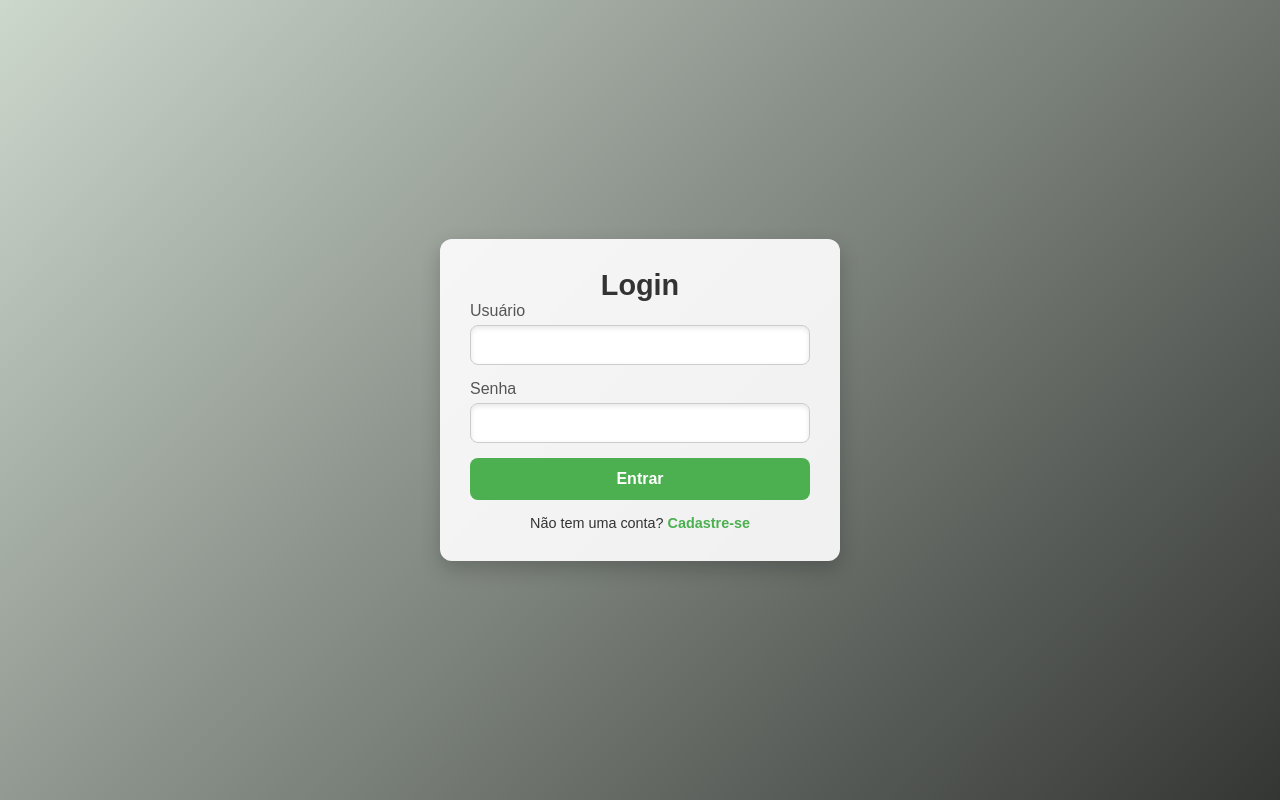
After one commit to gabrieIramos/Auriel_v1, a Flask app: page /login in a window 1280 px wide. The commit adds this page. Run offline with Flask 3, Linux system fonts and the light colour scheme.

Commit message:
feat: Adicionado login e registro com integração ao Supabase. - Criptografia de senha com bcrypt. - Validação de usuário e senha no banco de dados. - Implementação de controle de sessão com Flask. - Proteção contra SQL Injection nas consultas.

```diff
--- a/app.py
+++ b/app.py
@@ -1,20 +1,70 @@
-from flask import Flask, render_template, request, redirect, url_for
-from sourcedados import DadosAcoes  # Importa a classe DadosAcoes do arquivo sourcedados.py
+from flask import Flask, render_template, request, redirect, url_for, session
+import bcrypt
+from users_dal import users_DAL
 
 app = Flask(__name__)
-conversa = []  # Armazena as mensagens da conversa
+app.secret_key = "secreta-chave"  # Necessário para usar sessões
+dal = users_DAL()
 
-@app.route('/', methods=['GET', 'POST'])
-def index():
-    if request.method == 'POST':
-        mensagem = request.form.get('mensagem')
-        if mensagem:
-            conversa.append(f"Você: {mensagem}")
-            resposta = DadosAcoes.obter_dados_acoes('AAPL', '2018-01-01', '2023-01-01')  # Chama a função para obter dados de ações
+users = {"admin": "admin"}  # username: password
 
-            conversa.append(resposta)
-        return redirect(url_for('index'))
-    return render_template('chat.html', conversa=conversa)
+#####################################################
+##################LOGIN###############################
+#####################################################
+@app.route("/login", methods=["GET", "POST"])
+def login():
+    if request.method == "POST":
+        username = request.form["username"]
+        password = request.form["password"]
 
-if __name__ == '__main__':
+        user = dal.get_user(username)
+        if user:
+            hashed_password = user["password"]
+            # Verifica se a senha informada corresponde à senha armazenada
+            if bcrypt.checkpw(password.encode('utf-8'), hashed_password.encode('utf-8')):
+                session['user'] = username
+                return redirect(url_for("chat"))
+            else:
+                return render_template("login.html", login_erro="Usuário ou senha incorretos.")
+        return render_template("login.html", login_erro="Usuário ou senha incorretos.")
+    return render_template("login.html")
+
+#####################################################
+##################CHAT###############################
+#####################################################
+@app.route("/chat")
+def chat():
+    # Verifica se o usuário está logado
+    if 'user' not in session:
+        return redirect(url_for("login"))
+    return render_template("chat.html", user_login= "olá " + session['user'])
+
+
+####################################################
+##################LOGOUT###############################
+####################################################
+@app.route("/logout")
+def logout():
+    session.pop('user', None)
+    return redirect(url_for("login"))
+
+####################################################
+##################REGISTER###############################
+####################################################
+@app.route("/register", methods=["GET", "POST"])
+def register():
+    if request.method == "POST":
+        username = request.form["username"]
+        password = request.form["password"]
+
+        if dal.get_user(username):
+            return render_template("register.html", register_erro="Usuário já existe.")
+        else:
+            hashed_password = bcrypt.hashpw(password.encode('utf-8'), bcrypt.gensalt())
+            dal.create_user(username, hashed_password.decode('utf-8'))
+
+            return redirect(url_for("login"))
+    return render_template("register.html")
+
+if __name__ == "__main__":
     app.run(debug=True)
--- a/requirements.txt
+++ b/requirements.txt
@@ -1,4 +1,6 @@
 openai
 google.generativeai
 flask
-yfinance scikit-learn
+supabase
+bcrypt
+python-dotenv
--- /dev/null
+++ b/static/style.css
@@ -0,0 +1,179 @@
+/* Estilo global */
+* {
+    margin: 0;
+    padding: 0;
+    box-sizing: border-box;
+}
+
+body {
+    font-family: 'Arial', sans-serif;
+    background: linear-gradient(135deg, #cdd8cd, #343634);
+    color: #333;
+    display: flex;
+    justify-content: center;
+    align-items: center;
+    height: 100vh;
+    margin: 0;
+}
+
+/* Container principal */
+.container {
+    width: 90%;
+    max-width: 600px;
+    background: #fff;
+    padding: 30px;
+    border-radius: 12px;
+    box-shadow: 0 6px 10px rgba(0, 0, 0, 0.2);
+    display: flex;
+    flex-direction: column;
+    gap: 20px;
+    text-align: center;
+}
+
+/* Títulos */
+h1 {
+    font-size: 1.8rem;
+    color: #333;
+}
+
+/* Labels */
+label {
+    font-size: 1rem;
+    color: #555;
+    margin-bottom: 5px;
+    text-align: left;
+    display: block;
+}
+
+/* Inputs */
+input[type="text"], input[type="password"], .chat-input {
+    width: 100%;
+    padding: 10px;
+    margin-bottom: 15px;
+    border: 1px solid #ccc;
+    border-radius: 8px;
+    font-size: 1rem;
+    box-shadow: inset 0 2px 5px rgba(0, 0, 0, 0.1);
+}
+
+/* Botões */
+button {
+    width: 100%;
+    padding: 12px;
+    background: #4CAF50;
+    color: white;
+    border: none;
+    border-radius: 8px;
+    font-size: 1rem;
+    font-weight: bold;
+    cursor: pointer;
+    transition: background 0.3s ease-in-out;
+}
+
+button:hover {
+    background: #45A049;
+}
+
+/* Painel de configurações */
+.settings {
+    position: fixed;
+    top: 50%;
+    left: 50%;
+    transform: translate(-50%, -50%);
+    width: 90%;
+    max-width: 450px;
+    background: #fff;
+    padding: 25px;
+    border-radius: 12px;
+    box-shadow: 0 6px 12px rgba(0, 0, 0, 0.3);
+    display: flex;
+    flex-direction: column;
+    gap: 15px;
+    overflow: hidden;
+    z-index: 1000;
+}
+
+.hidden {
+    display: none;
+}
+
+.settings h2 {
+    font-size: 1.5rem;
+    color: #333;
+    text-align: center;
+    margin-bottom: 20px;
+}
+
+/* Área do chat */
+.chat-container {
+    display: flex;
+    flex-direction: column;
+    height: 80vh;
+    justify-content: space-between;
+    gap: 10px;
+}
+
+.chat-box {
+    padding: 20px;
+    height: calc(100% - 150px);
+    overflow-y: auto;
+    background: #f9f9f9;
+    border-radius: 8px;
+    border: 1px solid #ccc;
+}
+
+.login-container {
+    width: 100%; /* Largura máxima */
+    max-width: 400px; /* Largura máxima do painel */
+    background-color: rgba(255, 255, 255, 0.9); /* Fundo branco translúcido */
+    border-radius: 12px; /* Bordas arredondadas */
+    box-shadow: 0 8px 20px rgba(0, 0, 0, 0.2); /* Sombra para profundidade */
+    padding: 30px; /* Espaçamento interno */
+    text-align: center; /* Centraliza texto e elementos internos */
+    position: relative; /* Permite posicionar elementos filhos */
+    z-index: 1; /* Garante que o painel esteja sobre o plano de fundo */
+}
+
+/* Links */
+.register-link {
+    font-size: 0.9rem;
+    margin-top: 15px;
+}
+
+.register-link a {
+    color: #4CAF50;
+    text-decoration: none;
+    font-weight: bold;
+}
+
+.register-link a:hover {
+    text-decoration: underline;
+}
+
+.error-message {
+    color: #f44336;
+    font-size: 0.9rem;
+    margin-bottom: 15px;
+    text-align: center;
+    font-weight: bold;
+}
+
+
+/* Responsividade */
+@media screen and (max-width: 768px) {
+    h1 {
+        font-size: 1.5rem;
+    }
+
+    .settings h2 {
+        font-size: 1.3rem;
+    }
+
+    input[type="text"], input[type="password"] {
+        font-size: 0.9rem;
+    }
+
+    button {
+        font-size: 0.9rem;
+    }
+}
--- /dev/null
+++ b/templates/login.html
@@ -0,0 +1,30 @@
+<!DOCTYPE html>
+<html lang="en">
+<head>
+    <meta charset="UTF-8">
+    <meta name="viewport" content="width=device-width, initial-scale=1.0">
+    <title>Login</title>
+    <link rel="stylesheet" href="static/style.css">
+</head>
+<body>
+    <div class="login-container">
+        <h1>Login</h1>
+        <form method="POST" action="/login">
+            <label for="username">Usuário</label>
+            <input type="text" id="username" name="username" required>
+
+            <label for="password">Senha</label>
+            <input type="password" id="password" name="password" required>
+
+            {% if login_erro %}
+            <p class="error-message">{{ login_erro }}</p>
+            {% endif %}
+
+            <button type="submit">Entrar</button>
+        </form>
+        <div class="register-link">
+            <p>Não tem uma conta? <a href="/register">Cadastre-se</a></p>
+        </div>
+    </div>
+</body>
+</html>
```
Also changed, not shown: sourcedados.py (deleted, +0 -43 lines), static/script.js (added, +14 -0 lines), static/style_chat.css (added, +188 -0 lines), templates/chat.html (+34 -23 lines), templates/register.html (added, +30 -0 lines), users_dal.py (added, +24 -0 lines).
